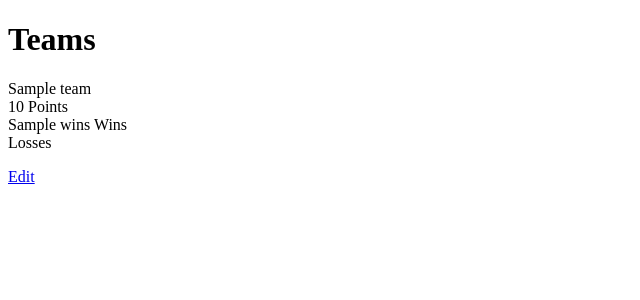
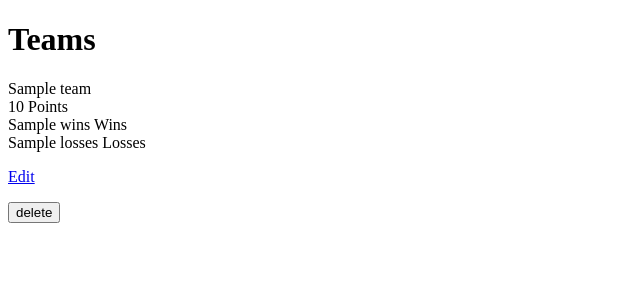
Before and after one commit to jammyroll/project_1, a Flask app: page /teams in a window 1280 px wide. Shown: the part 106-406 px from the top of the page, without its empty margins (0-640 px from the left). Run offline with Flask 2, Linux system fonts and the light colour scheme; a database or web service that is not in the repository returns one stand-in record (values such as "Sample title"); some libraries are stand-ins or nearby versions.

Commit message:
can delete things

```diff
--- a/controllers/teams_controller.py
+++ b/controllers/teams_controller.py
@@ -1,7 +1,7 @@
 from flask import Flask, render_template, request, redirect, Blueprint
 from models.team import Team
 import repositories.team_repository as team_repository
-
+import pdb
 teams_blueprint = Blueprint("teams",__name__)
 
 @teams_blueprint.route('/teams')
@@ -34,3 +34,19 @@ def show_team(id):
 def edit_team(id):
     team= team_repository.select(id)
     return render_template('teams/edit.html',team_to_edit=team)
+
+@teams_blueprint.route('/teams/<id>', methods = ["POST"])
+def update_team(id):
+    team_name = request.form['team_name']
+    points = request.form['points']
+    wins = request.form['wins']
+    losses = request.form['losses']
+    team = Team(team_name,points,wins,losses,id)
+    team_repository.update(team)
+    return redirect('/teams')
+
+
+@teams_blueprint.route('/teams/<id>/delete', methods = ["POST"])
+def delete_team(id):
+    team_repository.delete(id)
+    return redirect('/teams')
--- a/db/score_tracker.sql
+++ b/db/score_tracker.sql
@@ -15,8 +15,8 @@ CREATE TABLE games (
     name VARCHAR(255),
     team1_score INT,
     team2_score INT,
-    team1_id INT NOT NULL REFERENCES teams(id),
-    team2_id INT NOT NULL REFERENCES teams(id),
-    team1_win BOOLEAN,
+    team1_id INT NOT NULL REFERENCES teams(id) ON DELETE CASCADE,
+    team2_id INT NOT NULL REFERENCES teams(id) ON DELETE CASCADE,
+    team1_win BOOLEAN ,
     team2_win BOOLEAN
 );
--- a/repositories/team_repository.py
+++ b/repositories/team_repository.py
@@ -26,10 +26,10 @@ def select(id):
     team = None
     sql = "SELECT * FROM teams WHERE id = %s"
     values = [id]
-    results = run_sql(sql,values)
-    if results:
-        result = results[0]
-        team = Team(result['team_name'],result['points'],result['wins'],result['losses'],result['id'])
+
+    results = run_sql(sql,values)[0]
+    if results is not None:
+        team = Team(results['team_name'],results['points'],results['wins'],results['losses'],results['id'])
     return team
 
 def delete_all():
@@ -38,5 +38,14 @@ def delete_all():
 
 def update(team):
     sql = 'UPDATE teams SET (team_name,points,wins,losses) = (%s,%s,%s,%s) WHERE id = %s'
-    values = [team.name,team.points,team.wins,team.losses,team.id]
+    values = [team.team_name,team.points,team.wins,team.losses,team.id]
     run_sql(sql,values)
+
+# def games(games):
+#     games = []
+#     sql = "SELECT games.* FROM games INNER JOIN games.team1_win = teams.wins WHERE "
+
+def delete(id):
+    sql = "DELETE FROM teams WHERE id = %s"
+    values = [id]
+    run_sql(sql,values)
--- a/templates/teams/edit.html
+++ b/templates/teams/edit.html
@@ -1,6 +1,6 @@
 {%extends 'base.html'%}
 {%block content%}
-<form action="/teams/{{team_to_edit}}" method="post">
+<form action="/teams/{{team_to_edit.id}}" method="post">
     <div>
         <label for="team_name">Team Name:</label>
         <input type="text" id="team_name" name="team_name" placeholder="Team Name" value={{team_to_edit.team_name}} required autofocus>
--- a/templates/teams/index.html
+++ b/templates/teams/index.html
@@ -12,14 +12,17 @@
       <span class = 'wins'>{{team.wins}} Wins</span>
     </div>
     <div class="losses">
-      <span class = 'losses'>{{team.loss}} Losses</span>
+      <span class = 'losses'>{{team.losses}} Losses</span>
     </div>
-    <p><a href="/teams/edit">Edit</a></p>
+    <p><a href="/teams/{{team.id}}">Edit</a></p>
 
+    <form action= "/teams/{{team.id}}/delete" method="POST">
+      <input class="btn btn--danger" type="submit" value="delete" />
+    </form>
 <br>
-{%endfor%}
-
     </div>
   </div>
 </div>
+{%endfor%}
+
   {% endblock %}
```
Also changed, not shown: repositories/game_repository.py (line endings or trailing spaces).
